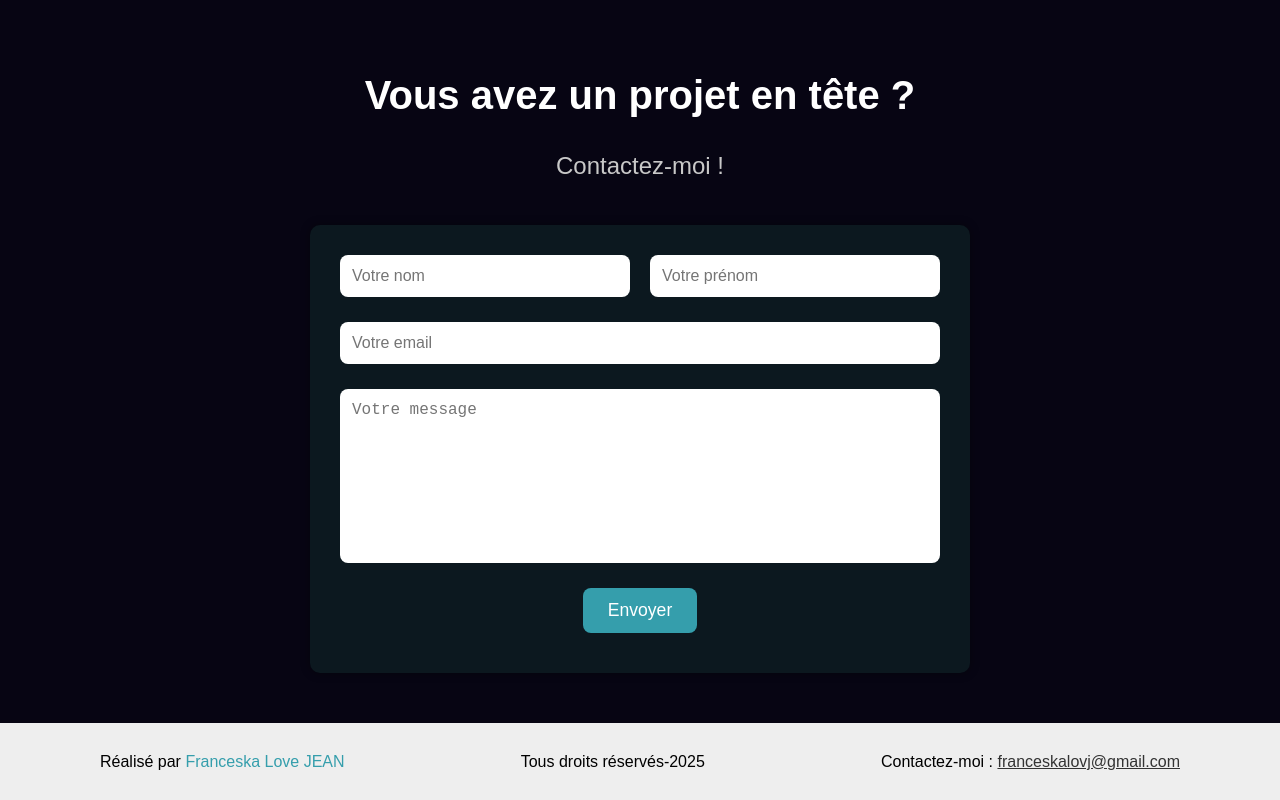
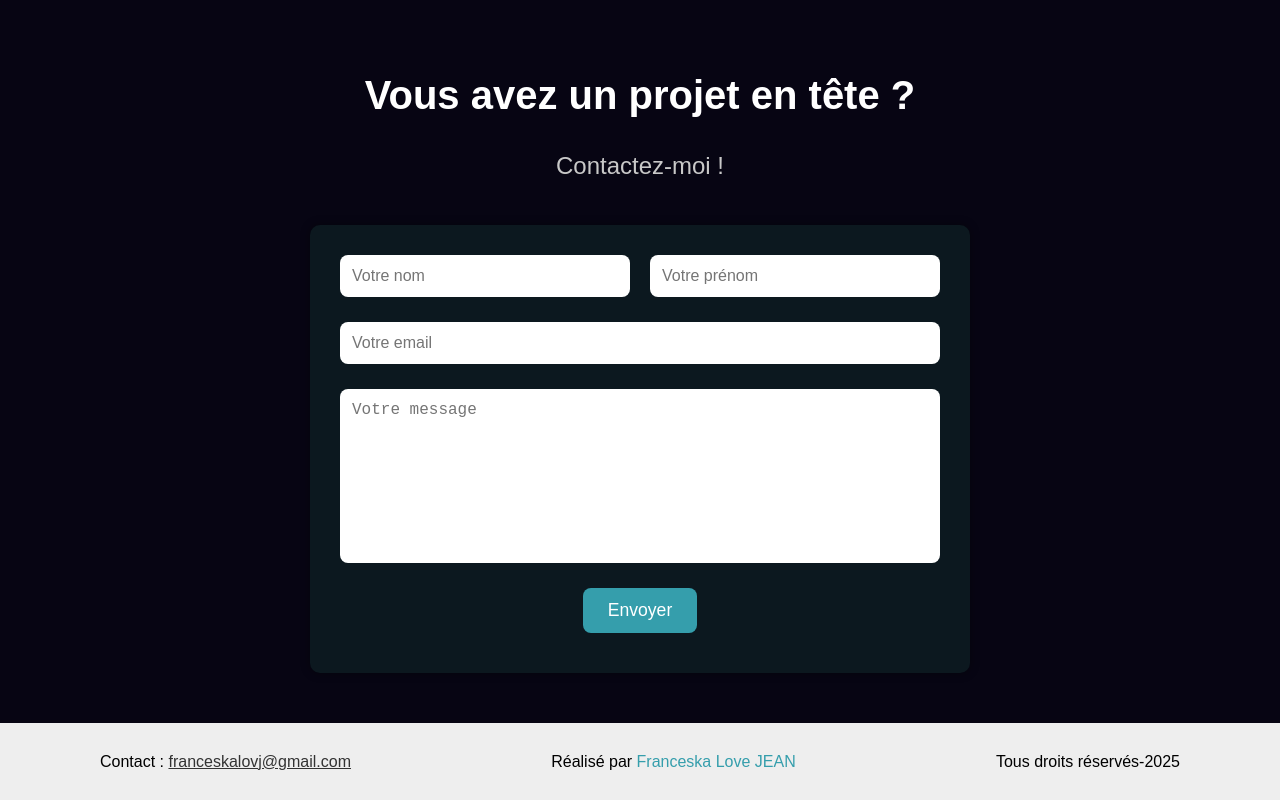
Before and after one commit to franceskalovj-dev/Portfolio, a plain HTML site: page index.html in a window 1280 px wide. Shown: the part 2360-3160 px from the top of the page. Drawn offline with Linux system fonts and the light colour scheme.

Commit message:
Add files via upload

```diff
--- a/index.html
+++ b/index.html
@@ -149,9 +149,10 @@
     </section>
 
     <footer>
+        <p>Contact : <a href="mailto:frsnceskalovj@gmail.com">franceskalovj@gmail.com</a></p>
+
         <p>Réalisé par <span>Franceska Love JEAN</span></p>
         <p>Tous droits réservés-2025</p>
-        <p>Contactez-moi : <a href="mailto:franceskalovj@gmail.com">franceskalovj@gmail.com</a></p>
     </footer>
 
     <script>
@@ -174,9 +175,7 @@
             }
             alert("Message envoyé avec succès !");
         });
-    </script>
 
-    <script>
         const projets = document.querySelectorAll(".projet-card");
 
         projets.forEach(card => {
@@ -190,6 +189,5 @@
             });
         });
     </script>
-
 </body>
 </html>
```
